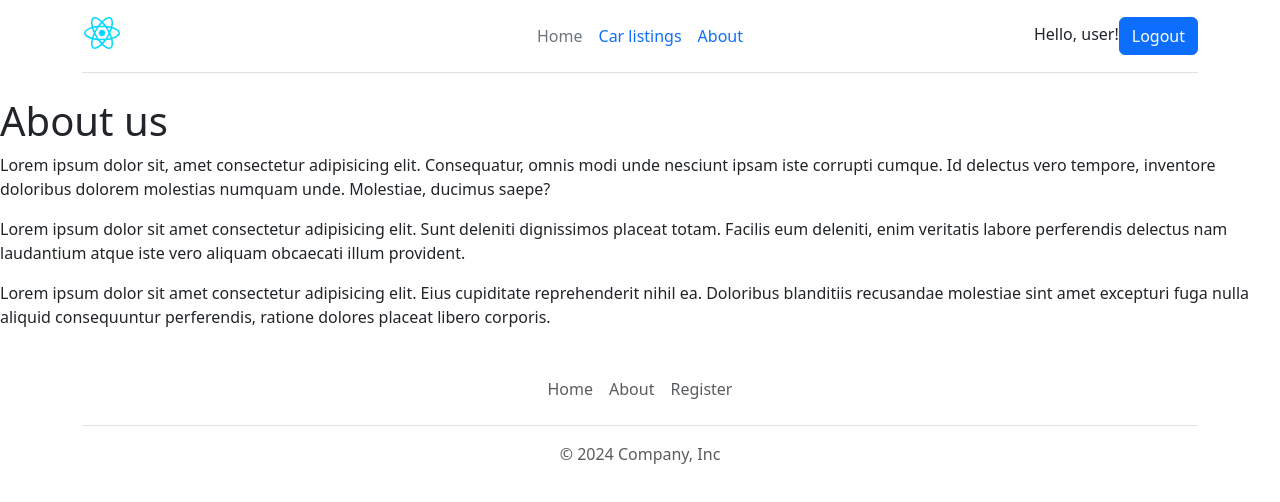
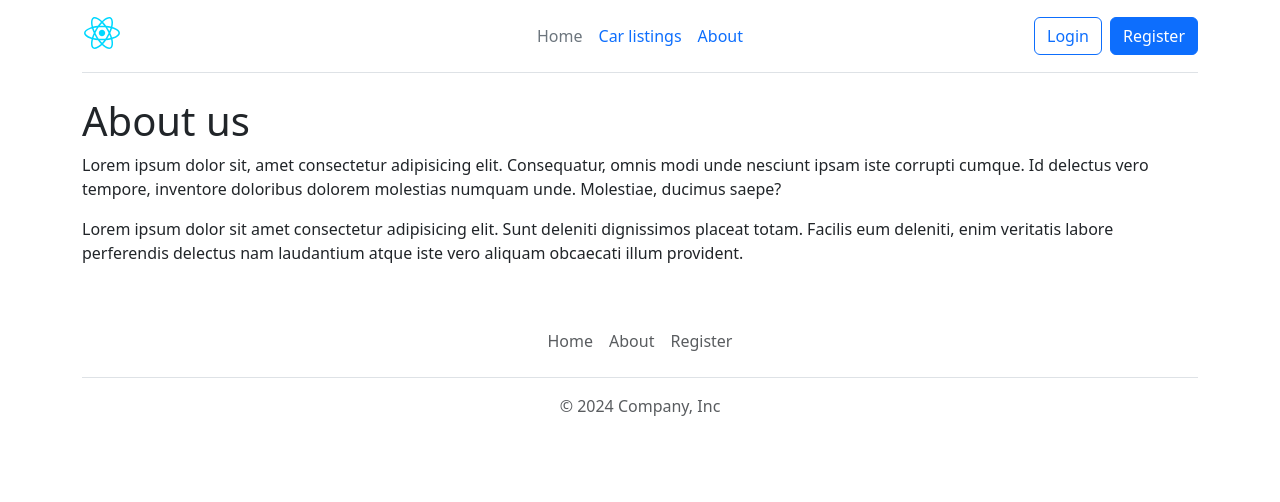
Before and after one commit to AinaEin/48-grupe-auto, a React (Vite) app in the folder client/: page /about in a window 1280 px wide. Shown: the top 502 px of the page. Built offline with nearby package versions, Linux system fonts and the light colour scheme.

Commit message:
feat: Global context

```diff
--- a/client/src/components/header/Header.jsx
+++ b/client/src/components/header/Header.jsx
@@ -1,8 +1,15 @@
 import { Link } from "react-router-dom";
 import logo from "../../assets/react.svg";
+import { GlobalContext } from "../../context/GlobalContext";
+import { useContext } from "react";
 
 export function Header() {
-  const isUserLoggedIn = true;
+  const { loginStatus, updateLoginStatus, totalSumToPay } =
+    useContext(GlobalContext);
+
+  function handleLogoutClick() {
+    updateLoginStatus(false);
+  }
 
   const guestActions = (
     <div className="col-md-3 text-end">
@@ -17,10 +24,11 @@ export function Header() {
 
   const userActions = (
     <div className="col-md-3 text-end">
-      Hello, user!
-      <Link to="/logout" className="btn btn-primary">
+      <span>Cart value: {totalSumToPay} Eur</span>
+      <span>Hello, user!</span>
+      <button onClick={handleLogoutClick} className="btn btn-primary">
         Logout
-      </Link>
+      </button>
     </div>
   );
 
@@ -48,7 +56,7 @@ export function Header() {
           </Link>
         </ul>
 
-        {isUserLoggedIn ? userActions : guestActions}
+        {loginStatus ? userActions : guestActions}
       </header>
     </div>
   );
--- /dev/null
+++ b/client/src/context/GlobalContext.jsx
@@ -0,0 +1,65 @@
+/* eslint-disable react-refresh/only-export-components */
+/* eslint-disable react/prop-types */
+import { createContext, useState } from "react";
+
+export const initialContext = {
+  loginStatus: false,
+  updateLoginStatus: () => {},
+  totalSumToPay: 0,
+  updateTotalSumToPay: () => {},
+  cartData: [
+    {
+      name: "Pomidoras",
+      price: 2,
+      amount: 0,
+    },
+    {
+      name: "Agurkas",
+      price: 1.5,
+      amount: 0,
+    },
+    {
+      name: "Svogūnas",
+      price: 5,
+      amount: 0,
+    },
+  ],
+  updateCartItemAmount: () => {},
+};
+
+export const GlobalContext = createContext(initialContext);
+
+export function ContextWrapper(props) {
+  const [loginStatus, setLoginStatus] = useState(initialContext.loginStatus);
+  const [totalSumToPay, setTotalSumToPay] = useState(
+    initialContext.totalSumToPay
+  );
+  const [cartData, setCartData] = useState(initialContext.cartData);
+
+  function updateLoginStatus(newStatusValue) {
+    setLoginStatus(newStatusValue);
+  }
+
+  function updateTotalSumToPay(sumChange) {
+    setTotalSumToPay((n) => n + sumChange);
+  }
+
+  function updateCartItemAmount(name, amountChange) {
+    console.log(">>>", name, amountChange);
+  }
+
+  const value = {
+    loginStatus,
+    updateLoginStatus,
+    totalSumToPay,
+    updateTotalSumToPay,
+    cartData,
+    updateCartItemAmount,
+  };
+
+  return (
+    <GlobalContext.Provider value={value}>
+      {props.children}
+    </GlobalContext.Provider>
+  );
+}
--- /dev/null
+++ b/client/src/pages/about/Cart.jsx
@@ -0,0 +1,41 @@
+import { Item } from "./Item";
+import style from "./Cart.module.css";
+import { useContext, useState } from "react";
+import { GlobalContext } from "../../context/GlobalContext";
+
+export function Cart() {
+  const { cartData } = useContext(GlobalContext);
+  const [totalSum, setTotalSum] = useState(0);
+
+  function handleTotalSumChange(priceChange) {
+    setTotalSum((n) => n + priceChange);
+  }
+
+  return (
+    <div className={style.cart}>
+      <h2>Prekiu krepselis</h2>
+      <table>
+        <thead className={style.thead}>
+          <tr>
+            <td>Name</td>
+            <td>Unit price</td>
+            <td>Amount</td>
+            <td>Price</td>
+          </tr>
+        </thead>
+        <tbody className={style.tbody}>
+          {cartData.map((itemData, index) => (
+            <Item
+              key={index}
+              data={itemData}
+              onSumChange={handleTotalSumChange}
+            />
+          ))}
+        </tbody>
+      </table>
+      <div className={style.total}>
+        Galutine moketina suma: <span>{totalSum}</span> Eur
+      </div>
+    </div>
+  );
+}
--- /dev/null
+++ b/client/src/pages/about/Cart.module.css
@@ -0,0 +1,24 @@
+.cart {
+    display: flex;
+    flex-direction: column;
+    gap: 1rem;
+}
+
+.thead {
+    font-size: 2rem;
+}
+.thead td {
+    border-bottom: 0.1rem solid red;
+}
+
+.tbody {
+    font-size: 1.5rem;
+}
+
+.total {
+    font-size: 2rem;
+}
+.total span {
+    font-weight: bold;
+    color: red;
+}
--- /dev/null
+++ b/client/src/pages/about/Item.jsx
@@ -0,0 +1,40 @@
+/* eslint-disable react/prop-types */
+
+import { useContext, useState } from "react";
+import { GlobalContext } from "../../context/GlobalContext";
+
+export function Item({ data, onSumChange }) {
+  const { updateTotalSumToPay, updateCartItemAmount } =
+    useContext(GlobalContext);
+  const { name, price, amount: initialAmount } = data;
+  const [amount, setAmount] = useState(initialAmount);
+
+  function handleAmountPlus() {
+    setAmount((n) => n + 1);
+    onSumChange(price);
+    updateTotalSumToPay(price);
+    updateCartItemAmount(name, 1);
+  }
+
+  function handleAmountMinus() {
+    if (amount > 0) {
+      setAmount((n) => n - 1);
+      onSumChange(-price);
+      updateTotalSumToPay(-price);
+      updateCartItemAmount(name, -1);
+    }
+  }
+
+  return (
+    <tr>
+      <td>{name}</td>
+      <td>{price} Eur</td>
+      <td>
+        <button onClick={handleAmountMinus}>-</button>
+        {amount}
+        <button onClick={handleAmountPlus}>+</button>
+      </td>
+      <td>{price * amount} Eur</td>
+    </tr>
+  );
+}
--- a/client/src/pages/about/PageAbout.jsx
+++ b/client/src/pages/about/PageAbout.jsx
@@ -1,25 +1,36 @@
+import { useContext } from "react";
+import { Cart } from "./Cart";
+import { GlobalContext } from "../../context/GlobalContext";
+
 export function PageAbout() {
+  const { loginStatus } = useContext(GlobalContext);
+
   return (
-    <>
-      <h1>About us</h1>
-      <p>
-        Lorem ipsum dolor sit, amet consectetur adipisicing elit. Consequatur,
-        omnis modi unde nesciunt ipsam iste corrupti cumque. Id delectus vero
-        tempore, inventore doloribus dolorem molestias numquam unde. Molestiae,
-        ducimus saepe?
-      </p>
-      <p>
-        Lorem ipsum dolor sit amet consectetur adipisicing elit. Sunt deleniti
-        dignissimos placeat totam. Facilis eum deleniti, enim veritatis labore
-        perferendis delectus nam laudantium atque iste vero aliquam obcaecati
-        illum provident.
-      </p>
-      <p>
-        Lorem ipsum dolor sit amet consectetur adipisicing elit. Eius cupiditate
-        reprehenderit nihil ea. Doloribus blanditiis recusandae molestiae sint
-        amet excepturi fuga nulla aliquid consequuntur perferendis, ratione
-        dolores placeat libero corporis.
-      </p>
-    </>
+    <section className="container">
+      <div className="row">
+        <h1 className="col-12">About us</h1>
+        <div className="col-12">
+          <p>
+            Lorem ipsum dolor sit, amet consectetur adipisicing elit.
+            Consequatur, omnis modi unde nesciunt ipsam iste corrupti cumque. Id
+            delectus vero tempore, inventore doloribus dolorem molestias numquam
+            unde. Molestiae, ducimus saepe?
+          </p>
+          <p>
+            Lorem ipsum dolor sit amet consectetur adipisicing elit. Sunt
+            deleniti dignissimos placeat totam. Facilis eum deleniti, enim
+            veritatis labore perferendis delectus nam laudantium atque iste vero
+            aliquam obcaecati illum provident.
+          </p>
+        </div>
+      </div>
+      {loginStatus && (
+        <div className="row">
+          <div className="col-12">
+            <Cart />
+          </div>
+        </div>
+      )}
+    </section>
   );
 }
--- a/client/src/pages/auth/PageLogin.jsx
+++ b/client/src/pages/auth/PageLogin.jsx
@@ -1,7 +1,9 @@
-import { useState } from "react";
+import { useContext, useState } from "react";
 import { useNavigate } from "react-router-dom";
+import { GlobalContext } from "../../context/GlobalContext";
 
 export function PageLogin() {
+  const { updateLoginStatus } = useContext(GlobalContext);
   const navigate = useNavigate();
   const [email, setEmail] = useState("");
   const [password, setPassword] = useState("");
@@ -38,6 +40,7 @@ export function PageLogin() {
       .then((res) => res.json())
       .then((data) => {
         if (data.loggedIn === true) {
+          updateLoginStatus(true);
           navigate("/account");
         }
       })
--- a/client/src/pages/auto/PageCarListingInner.jsx
+++ b/client/src/pages/auto/PageCarListingInner.jsx
@@ -1,9 +1,11 @@
 import { Link } from "react-router-dom";
 import carImg from "../../assets/cars/1.jpg";
 import { NewestCarsList } from "../../components/auto-list/NewestCarsList";
+import { useContext } from "react";
+import { GlobalContext } from "../../context/GlobalContext";
 
 export function PageCarListingInner() {
-  const isUserLoggedIn = false;
+  const { loginStatus } = useContext(GlobalContext);
   const guestActions = (
     <div className="d-grid gap-2 d-md-flex justify-content-md-start">
       <Link to="/login" className="btn btn-primary btn-lg px-4 me-md-2">
@@ -54,7 +56,7 @@ export function PageCarListingInner() {
               <li>Detail</li>
               <li>Detail</li>
             </ul>
-            {isUserLoggedIn ? userActions : guestActions}
+            {loginStatus ? userActions : guestActions}
           </div>
         </div>
       </section>
```
Also changed, not shown: client/src/App.jsx (+45 -30 lines).
